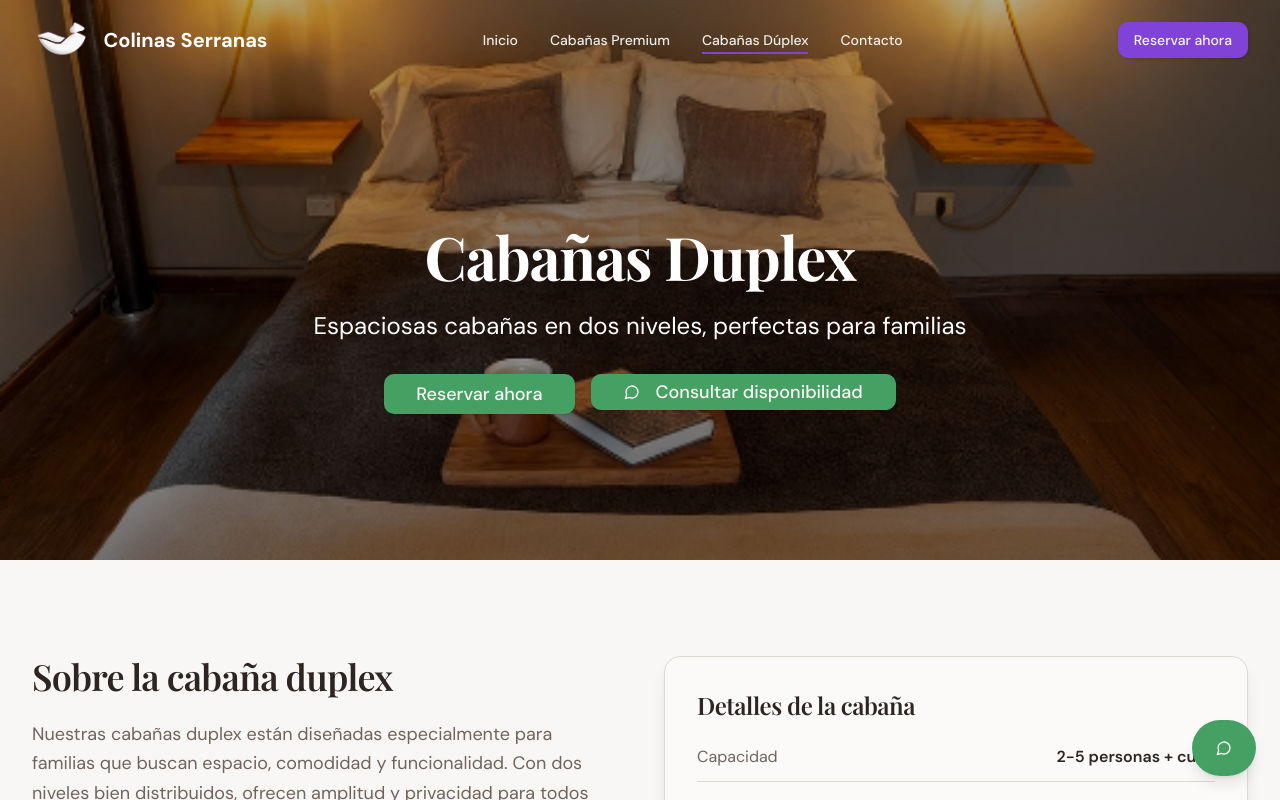
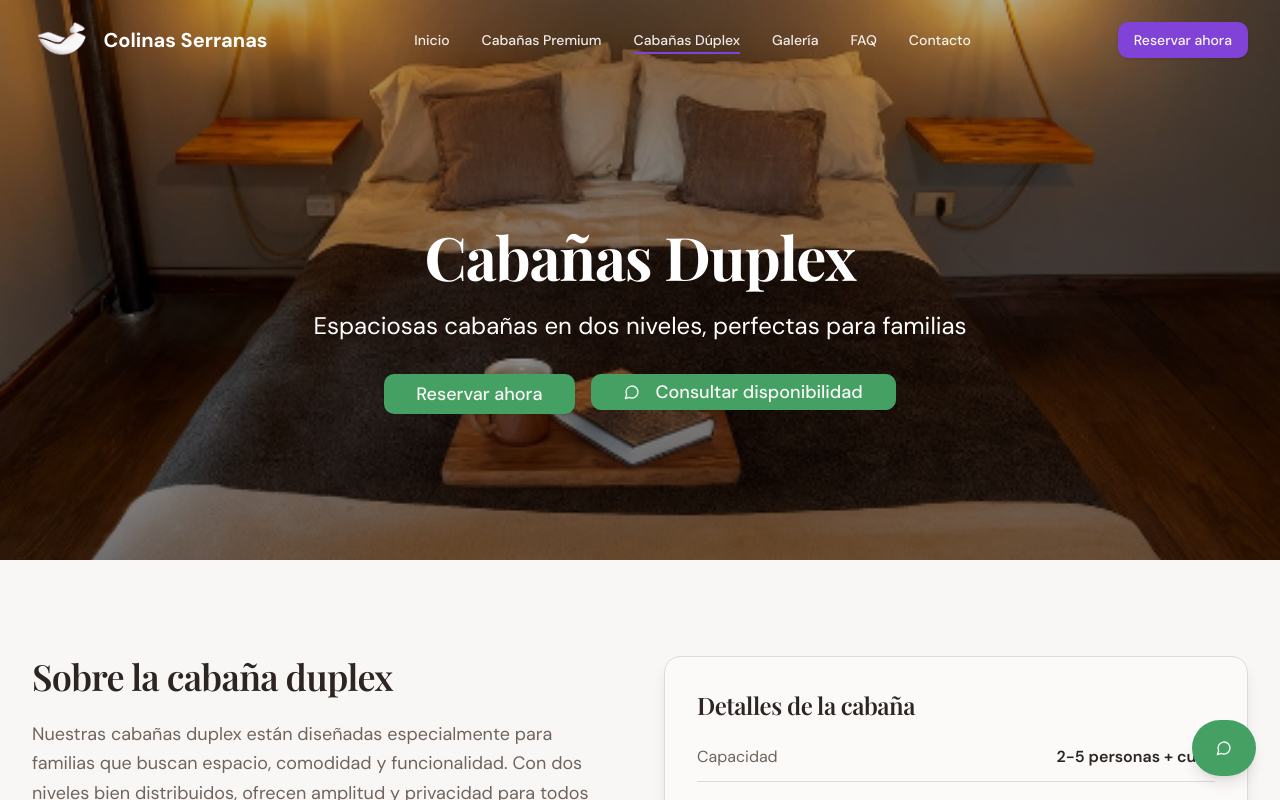
Before and after one commit to aseba10/colinas-serranas, a React (Vite) app: page /cabana_duplex_tandil in a window 1280 px wide. Shown: the top 800 px of the page. Built offline with nearby package versions, Linux system fonts and the light colour scheme.

Commit message:
agrego secciones al menu

```diff
--- a/src/components/Header.jsx
+++ b/src/components/Header.jsx
@@ -26,6 +26,8 @@ function Header() {
     { path: '/', label: 'Inicio' },
     { path: '/cabana_premium_tandil', label: 'Cabañas Premium' },
     { path: '/cabana_duplex_tandil', label: 'Cabañas Dúplex' },
+    { path: '/#galeria', label: 'Galería' },
+    { path: '/#faq', label: 'FAQ' },
     { path: '/#contacto', label: 'Contacto' },
   ];
 
@@ -46,6 +48,21 @@ function Header() {
     } else {
       setTimeout(() => {
         document.getElementById('contacto')?.scrollIntoView({ behavior: 'smooth' });
+      }, 100);
+    }
+  };
+
+  const handleAnchorClick = (e, sectionId) => {
+    e.preventDefault();
+    setIsMobileMenuOpen(false);
+    if (location.pathname !== '/') {
+      navigate('/');
+      setTimeout(() => {
+        document.getElementById(sectionId)?.scrollIntoView({ behavior: 'smooth' });
+      }, 300);
+    } else {
+      setTimeout(() => {
+        document.getElementById(sectionId)?.scrollIntoView({ behavior: 'smooth' });
       }, 100);
     }
   };
@@ -86,13 +103,14 @@ return (
                   : 'text-white/90 hover:text-white'
               }`;
 
-              // CONTACTO (anchor)
+              // ANCHOR LINKS (with #)
               if (link.path.includes('#')) {
+                const sectionId = link.path.split('#')[1];
                 return (
                   <a
                     key={link.path}
                     href={link.path}
-                    onClick={handleContactClick}
+                    onClick={(e) => handleAnchorClick(e, sectionId)}
                     className={className}
                   >
                     {link.label}
@@ -222,8 +240,22 @@ return (
             </Link>
 
             <a
+              href="/#galeria"
+              onClick={(e) => handleAnchorClick(e, 'galeria')}
+            >
+              Galería
+            </a>
+
+            <a
+              href="/#faq"
+              onClick={(e) => handleAnchorClick(e, 'faq')}
+            >
+              FAQ
+            </a>
+
+            <a
               href="/#contacto"
-              onClick={handleContactClick}
+              onClick={(e) => handleAnchorClick(e, 'contacto')}
             >
               Contacto
             </a>
--- a/src/pages/HomePage.jsx
+++ b/src/pages/HomePage.jsx
@@ -710,7 +710,7 @@ function HomePage() {
           </div>
         </section>
 
-        <section className="section-spacing bg-muted/30">
+        <section id="galeria" className="section-spacing bg-muted/30">
           <div className="section-container">
             <motion.div initial={{
             opacity: 0,
@@ -756,7 +756,7 @@ function HomePage() {
           </div>
         </section>
 
-        <section className="section-spacing bg-muted/30">
+        <section id="faq" className="section-spacing bg-muted/30">
           <div className="section-container">
             <motion.div initial={{
             opacity: 0,
@@ -860,7 +860,7 @@ function HomePage() {
                       <div>
                         <p className="font-medium text-card-foreground">Email</p>
                         <a href="mailto:colinasserranas@gmail.com" className="text-sm text-muted-foreground hover:text-primary">
-                          colinasserranas@gmail.com
+                          info@colinasserranas.com.ar
                         </a>
                       </div>
                     </div>
```
Also changed, not shown: correcciones.txt.
